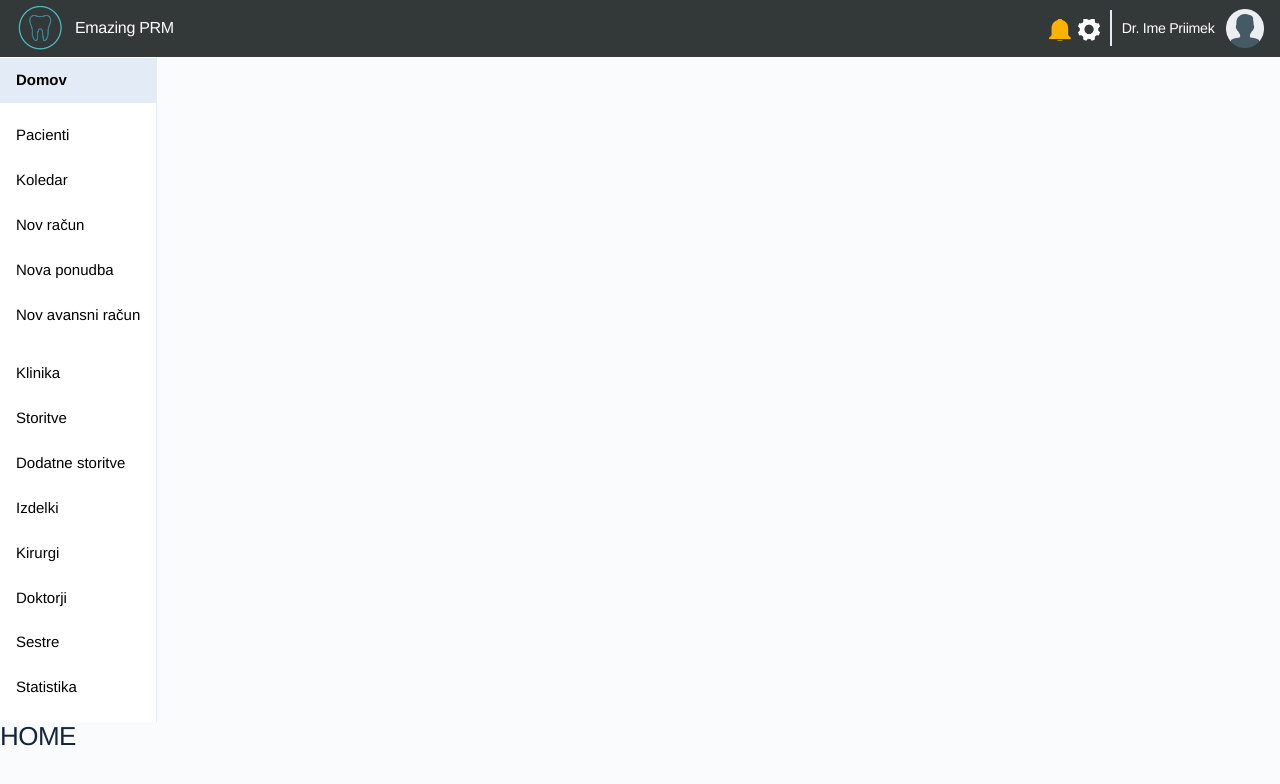
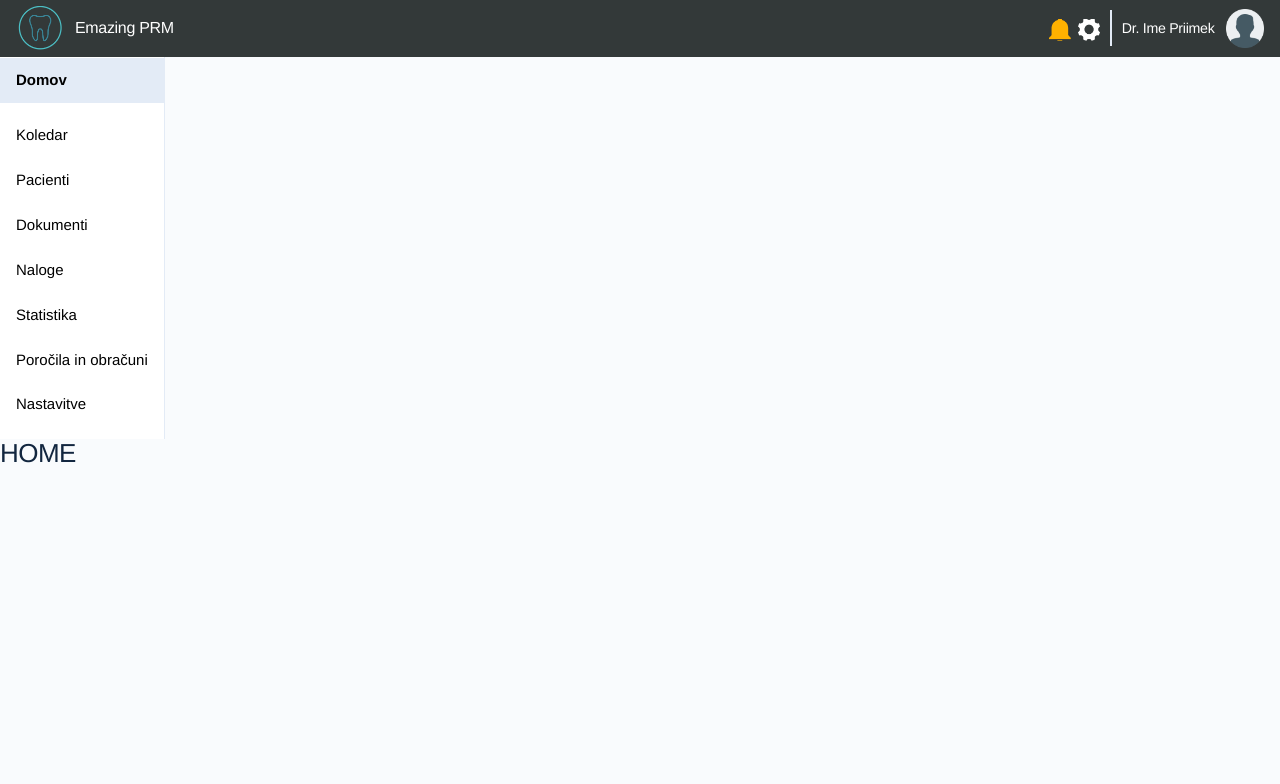
Before and after one commit to topsmart0201/Vue-clinic-module, a Vue app in the folder prmApp/: page / in a window 1280 px wide. Shown: the top 784 px of the page. Built offline with nearby package versions, Linux system fonts and the light colour scheme; grey boxes are pictures that could not be loaded.

Commit message:
Urejanje glavnega navbara

```diff
--- a/prmApp/src/components/Dashboard.vue
+++ b/prmApp/src/components/Dashboard.vue
@@ -4,8 +4,9 @@
         <Navbar v-on:pageSelect="pageChanged"/>
 
         <Home v-if="currentPage == 'Domov'" />
+        <Calendar v-if="currentPage == 'Koledar'" />
         <Enquiries v-if="currentPage == 'Pacienti'" />
-        <Calendar v-if="currentPage == 'Koledar'" />
+        <Invoices v-if="currentPage == 'Racuni'" />
     </div>
 </template>
 
@@ -14,8 +15,9 @@ import Header from './Header.vue'
 import Navbar from './Navbar.vue'
 
 import Home from './Home.vue'
+import Calendar from './Calendar.vue'
 import Enquiries from './Enquiries.vue'
-import Calendar from './Calendar.vue'
+import Invoices from './Invoices.vue'
 
 export default {
     name: 'Dashboard',
@@ -23,8 +25,9 @@ export default {
         Header,
         Navbar,
         Home,
+        Calendar,
         Enquiries,
-        Calendar
+        Invoices
     },
     data: function () {
         return {
--- /dev/null
+++ b/prmApp/src/components/Invoices.vue
@@ -0,0 +1,24 @@
+<template>
+    <div class="container">
+        <h1>Invoices</h1>
+    </div>
+</template>
+
+<script>
+export default {
+  components: {
+  },
+  name: 'Home',
+  data: function () {
+    return {
+    }
+  },
+
+  methods: {
+  },
+
+  mounted () {
+  }
+}
+
+</script>
--- a/prmApp/src/components/Navbar.vue
+++ b/prmApp/src/components/Navbar.vue
@@ -4,51 +4,55 @@
     <nav class="navbar navbar-vertical fixed-left navbar-expand-md navbar-light">
          <ul class="nav flex-column">
             <li class="nav-item">
-                <a v-bind:class="[linkClass, (currentPage === 'Domov') ? selectedLinkClass : '']" href="#" @click="setActive('Domov')">Domov</a>
+                <a v-bind:class="[linkClass, (currentPage.menu === 'Domov') ? selectedLinkClass : '']" href="#" @click="setActive('Domov', 'Domov', true)">Domov</a>
             </li>
             <li class="nav-item">
-                <a v-bind:class="[linkClass, (currentPage === 'Pacienti') ? selectedLinkClass : '']" href="#" @click="setActive('Pacienti')">Pacienti</a>
+                <a v-bind:class="[linkClass, (currentPage.menu === 'Koledar') ? selectedLinkClass : '']" href="#" @click="setActive('Koledar', 'Koledar', true)">Koledar</a>
             </li>
             <li class="nav-item">
-                <a v-bind:class="[linkClass, (currentPage === 'Koledar') ? selectedLinkClass : '']" href="#" @click="setActive('Koledar')">Koledar</a>
+                <a v-bind:class="[linkClass, (currentPage.menu === 'Pacienti') ? selectedLinkClass : '']" href="#" @click="setActive('Pacienti', 'Pacienti', true)">Pacienti</a>
             </li>
             <li class="nav-item">
-                <a v-bind:class="[linkClass, (currentPage === 'NovRacun') ? selectedLinkClass : '']" href="#" @click="setActive('NovRacun')">Nov račun</a>
+                <a v-bind:class="[linkClass, (currentPage.menu === 'Dokumenti') ? selectedLinkClass : '']" href="#" @click="setActive('Dokumenti', 'Racuni', true)">Dokumenti</a>
+            </li>
+            <li v-if="currentPage.menu === 'Dokumenti' && this.currentPage.opened" class="nav-item">
+                <a class="nav-submenu" v-bind:class="[linkClass, (currentPage.submenu === 'Racuni') ? selectedLinkClass : '']" href="#" @click="setActive('Dokumenti', 'Racuni', false)">Računi</a>
+            </li>
+            <li v-if="currentPage.menu === 'Dokumenti' && this.currentPage.opened" class="nav-item">
+                <a class="nav-submenu" v-bind:class="[linkClass, (currentPage.submenu === 'Predracuni') ? selectedLinkClass : '']" href="#" @click="setActive('Dokumenti', 'Predracuni', false)">Predračuni</a>
+            </li>
+            <li v-if="currentPage.menu === 'Dokumenti' && this.currentPage.opened" class="nav-item">
+                <a class="nav-submenu" v-bind:class="[linkClass, (currentPage.submenu === 'AvansniRacuni') ? selectedLinkClass : '']" href="#" @click="setActive('Dokumenti', 'AvansniRacuni', false)">Avansni računi</a>
             </li>
             <li class="nav-item">
-                <a v-bind:class="[linkClass, (currentPage === 'NovaPonudba') ? selectedLinkClass : '']" href="#" @click="setActive('NovaPonudba')">Nova ponudba</a>
+                <a v-bind:class="[linkClass, (currentPage.menu === 'Naloge') ? selectedLinkClass : '']" href="#" @click="setActive('Naloge', 'Naloge', true)">Naloge</a>
             </li>
             <li class="nav-item">
-                <a v-bind:class="[linkClass, (currentPage === 'NovAvans') ? selectedLinkClass : '']" href="#" @click="setActive('NovAvans')">Nov avansni račun</a>
+                <a v-bind:class="[linkClass, (currentPage.menu === 'Statistika') ? selectedLinkClass : '']" href="#" @click="setActive('Statistika', 'StatistikaKlinike', true)">Statistika</a>
             </li>
-        </ul>
-    </nav>
-    <!--Sidebar Bottom-->
-    <nav class="navbar navbar-vertical navbar-expand-md navbar-light">
-        <ul class="nav flex-column">
-            <li class="nav-item">
-                <a v-bind:class="[linkClass, (currentPage === 'Klinika') ? selectedLinkClass : '']" href="#" @click="setActive('Klinika')">Klinika</a>
+            <li v-if="currentPage.menu === 'Statistika' && this.currentPage.opened" class="nav-item">
+                <a class="nav-submenu" v-bind:class="[linkClass, (currentPage.submenu === 'StatistikaKlinike') ? selectedLinkClass : '']" href="#" @click="setActive('Statistika', 'StatistikaKlinike', false)">Statistika klinike</a>
+            </li>
+            <li v-if="currentPage.menu === 'Statistika' && this.currentPage.opened" class="nav-item">
+                <a class="nav-submenu" v-bind:class="[linkClass, (currentPage.submenu === 'OsebnaStatistika') ? selectedLinkClass : '']" href="#" @click="setActive('Statistika', 'OsebnaStatistika', false)">Osebna statistika</a>
             </li>
             <li class="nav-item">
-                <a v-bind:class="[linkClass, (currentPage === 'Storitve') ? selectedLinkClass : '']" href="#" @click="setActive('Storitve')">Storitve</a>
+                <a v-bind:class="[linkClass, (currentPage.menu === 'PorocilaInObracuni') ? selectedLinkClass : '']" href="#" @click="setActive('PorocilaInObracuni', 'ObracunEmazing', true)">Poročila in obračuni</a>
+            </li>
+            <li v-if="currentPage.menu === 'PorocilaInObracuni' && this.currentPage.opened" class="nav-item">
+                <a class="nav-submenu" v-bind:class="[linkClass, (currentPage.submenu === 'ObracunEmazing') ? selectedLinkClass : '']" href="#" @click="setActive('PorocilaInObracuni', 'ObracunEmazing', false)">Obračun - Emazing</a>
+            </li>
+            <li v-if="currentPage.menu === 'PorocilaInObracuni' && this.currentPage.opened" class="nav-item">
+                <a class="nav-submenu" v-bind:class="[linkClass, (currentPage.submenu === 'ObracunDoktor') ? selectedLinkClass : '']" href="#" @click="setActive('PorocilaInObracuni', 'ObracunDoktor', false)">Obračun - doktor</a>
             </li>
             <li class="nav-item">
-                <a v-bind:class="[linkClass, (currentPage === 'DodatneStoritve') ? selectedLinkClass : '']" href="#" @click="setActive('DodatneStoritve')">Dodatne storitve</a>
+                <a v-bind:class="[linkClass, (currentPage.menu === 'Nastavitve') ? selectedLinkClass : '']" href="#" @click="setActive('Nastavitve', 'StoritveInIzdelki', true)">Nastavitve</a>
             </li>
-            <li class="nav-item">
-                <a v-bind:class="[linkClass, (currentPage === 'Izdelki') ? selectedLinkClass : '']" href="#" @click="setActive('Izdelki')">Izdelki</a>
+            <li v-if="currentPage.menu === 'Nastavitve' && this.currentPage.opened" class="nav-item">
+                <a class="nav-submenu" v-bind:class="[linkClass, (currentPage.submenu === 'StoritveInIzdelki') ? selectedLinkClass : '']" href="#" @click="setActive('Nastavitve', 'StoritveInIzdelki', false)">Storitve in izdelki</a>
             </li>
-            <li class="nav-item">
-                <a v-bind:class="[linkClass, (currentPage === 'Kirurgi') ? selectedLinkClass : '']" href="#" @click="setActive('Kirurgi')">Kirurgi</a>
-            </li>
-            <li class="nav-item">
-                <a v-bind:class="[linkClass, (currentPage === 'Doktorji') ? selectedLinkClass : '']" href="#" @click="setActive('Doktorji')">Doktorji</a>
-            </li>
-            <li class="nav-item">
-                <a v-bind:class="[linkClass, (currentPage === 'Sestre') ? selectedLinkClass : '']" href="#" @click="setActive('Sestre')">Sestre</a>
-            </li>
-            <li class="nav-item">
-                <a v-bind:class="[linkClass, (currentPage === 'Statistika') ? selectedLinkClass : '']" href="#" @click="setActive('Statistika')">Statistika</a>
+            <li v-if="currentPage.menu === 'Nastavitve' && this.currentPage.opened" class="nav-item">
+                <a class="nav-submenu" v-bind:class="[linkClass, (currentPage.submenu === 'Uporabniki') ? selectedLinkClass : '']" href="#" @click="setActive('Nastavitve', 'Uporabniki', false)">Uporabniki</a>
             </li>
         </ul>
     </nav>
@@ -62,15 +66,22 @@ export default {
     props: ['navbar'],
     data: function () {
         return {
-            currentPage: 'Domov',
+            currentPage: { menu: 'Domov', submenu: 'Domov', opened: true},
             linkClass: 'nav-link',
             selectedLinkClass: 'nav-selected'
         }
     },
     methods: {
-        setActive: function(screen) {
-            this.currentPage = screen
-            this.$emit("pageSelect", screen)
+        setActive: function(menu, submenu, isMain) {
+            if (isMain &&  this.currentPage.menu === menu) { // second click on the same main menu
+                 this.currentPage.opened = !this.currentPage.opened
+                 return
+            }
+            this.currentPage.opened = true
+            this.currentPage.menu = menu
+            this.currentPage.submenu = submenu
+            this.$emit("pageSelect", submenu)
+            //alert(this.currentPage.menu+"/"+this.currentPage.submenu+"/"+this.currentPage.opened)
         }
     }
 }
```
Also changed, not shown: prmApp/src/assets/styles/theme_SmartPRM.css, 1 other file (tests, documents, lock files or other folders).
